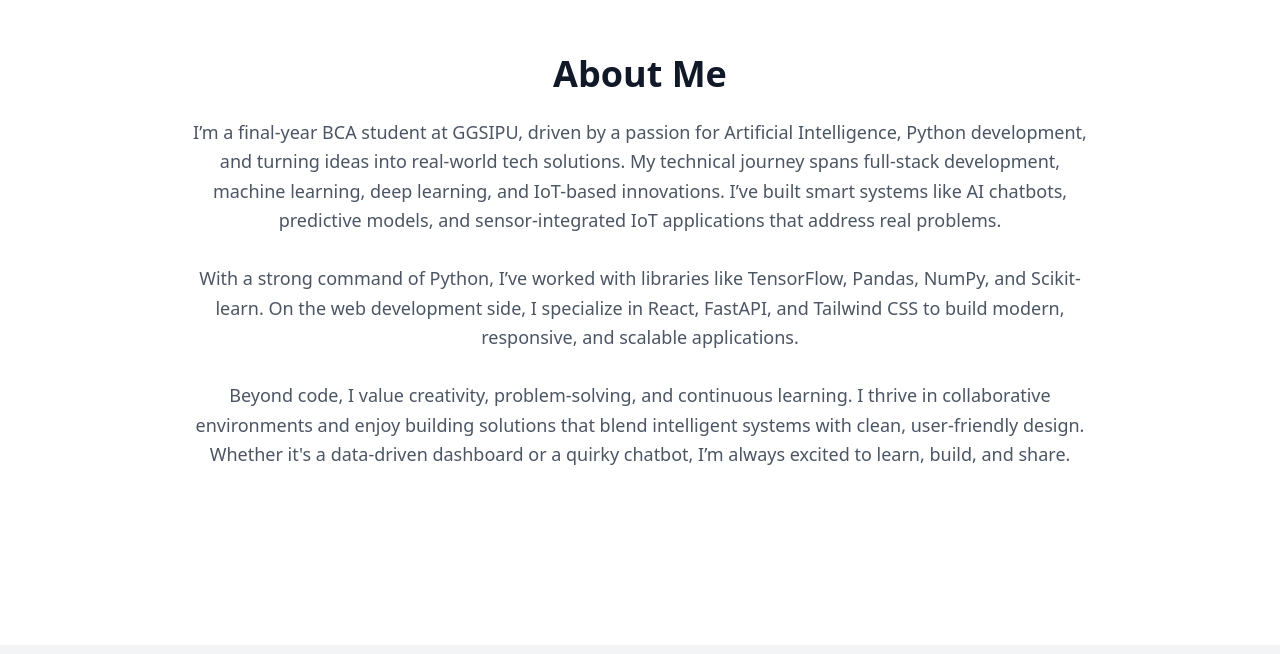
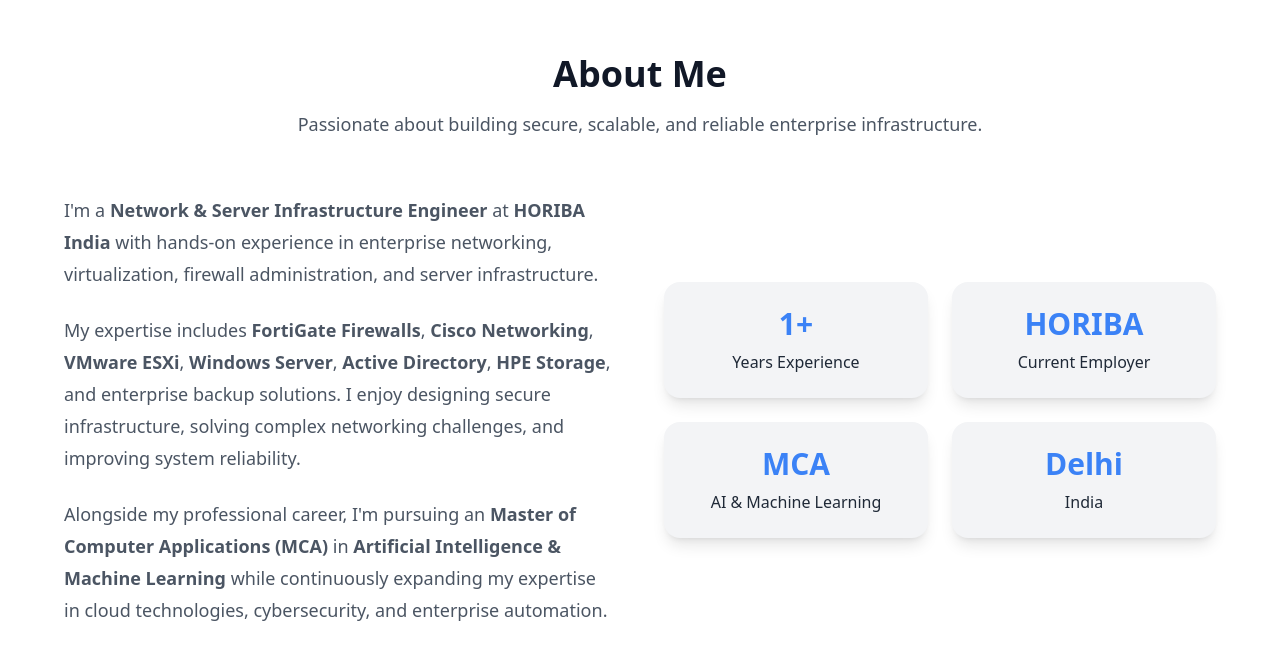
Before and after one commit to Shiven-gupta/my-portfolio, a React (Create React App) app: page / in a window 1280 px wide. Shown: the part 1026-1680 px from the top of the page. Built offline with nearby package versions, Linux system fonts and the light colour scheme.

Commit message:
About.jsx

```diff
--- a/src/components/About.jsx
+++ b/src/components/About.jsx
@@ -1,20 +1,76 @@
 export default function About() {
   return (
-    <section id="about" className="bg-white dark:bg-gray-900 text-gray-800 dark:text-gray-100 px-6 py-20">
-      <div className="max-w-4xl mx-auto text-center">
-        <h2 className="text-4xl font-bold mb-6 text-gray-900 dark:text-white">About Me</h2>
-        <p className="text-lg text-gray-600 dark:text-gray-300 leading-relaxed">
-          I’m a final-year BCA student at GGSIPU, driven by a passion for
-          Artificial Intelligence, Python development, and turning ideas into
-          real-world tech solutions. My technical journey spans full-stack development,
-          machine learning, deep learning, and IoT-based innovations. I’ve built smart
-          systems like AI chatbots, predictive models, and sensor-integrated IoT applications
-          that address real problems.
-          <br /><br />
-          With a strong command of Python, I’ve worked with libraries like TensorFlow, Pandas, NumPy, and Scikit-learn. On the web development side, I specialize in React, FastAPI, and Tailwind CSS to build modern, responsive, and scalable applications.
-          <br /><br />
-          Beyond code, I value creativity, problem-solving, and continuous learning. I thrive in collaborative environments and enjoy building solutions that blend intelligent systems with clean, user-friendly design. Whether it's a data-driven dashboard or a quirky chatbot, I’m always excited to learn, build, and share.
-        </p>
+    <section
+      id="about"
+      className="bg-white dark:bg-gray-900 text-gray-800 dark:text-gray-100 px-6 py-20"
+    >
+      <div className="max-w-6xl mx-auto">
+        {/* Heading */}
+        <div className="text-center mb-14">
+          <h2 className="text-4xl font-bold text-gray-900 dark:text-white">
+            About Me
+          </h2>
+
+          <p className="mt-4 text-lg text-gray-600 dark:text-gray-400">
+            Passionate about building secure, scalable, and reliable enterprise
+            infrastructure.
+          </p>
+        </div>
+
+        {/* About Content */}
+        <div className="grid md:grid-cols-2 gap-12 items-center">
+          {/* Left */}
+          <div>
+            <p className="text-lg leading-8 text-gray-600 dark:text-gray-300">
+              I'm a <strong>Network & Server Infrastructure Engineer</strong> at
+              <strong> HORIBA India</strong> with hands-on experience in
+              enterprise networking, virtualization, firewall administration,
+              and server infrastructure.
+            </p>
+
+            <p className="mt-6 text-lg leading-8 text-gray-600 dark:text-gray-300">
+              My expertise includes <strong>FortiGate Firewalls</strong>,
+              <strong> Cisco Networking</strong>,
+              <strong> VMware ESXi</strong>,
+              <strong> Windows Server</strong>,
+              <strong> Active Directory</strong>,
+              <strong> HPE Storage</strong>, and enterprise backup solutions. I
+              enjoy designing secure infrastructure, solving complex networking
+              challenges, and improving system reliability.
+            </p>
+
+            <p className="mt-6 text-lg leading-8 text-gray-600 dark:text-gray-300">
+              Alongside my professional career, I'm pursuing an
+              <strong> Master of Computer Applications (MCA)</strong> in
+              <strong> Artificial Intelligence & Machine Learning</strong> while
+              continuously expanding my expertise in cloud technologies,
+              cybersecurity, and enterprise automation.
+            </p>
+          </div>
+
+          {/* Right - Quick Facts */}
+          <div className="grid grid-cols-2 gap-6">
+            <div className="bg-gray-100 dark:bg-gray-800 rounded-2xl p-6 text-center shadow-lg">
+              <h3 className="text-3xl font-bold text-blue-500">1+</h3>
+              <p className="mt-2">Years Experience</p>
+            </div>
+
+            <div className="bg-gray-100 dark:bg-gray-800 rounded-2xl p-6 text-center shadow-lg">
+              <h3 className="text-3xl font-bold text-blue-500">HORIBA</h3>
+              <p className="mt-2">Current Employer</p>
+            </div>
+
+            <div className="bg-gray-100 dark:bg-gray-800 rounded-2xl p-6 text-center shadow-lg">
+              <h3 className="text-3xl font-bold text-blue-500">MCA</h3>
+              <p className="mt-2">AI & Machine Learning</p>
+            </div>
+
+            <div className="bg-gray-100 dark:bg-gray-800 rounded-2xl p-6 text-center shadow-lg">
+              <h3 className="text-3xl font-bold text-blue-500">Delhi</h3>
+              <p className="mt-2">India</p>
+            </div>
+          </div>
+        </div>
       </div>
     </section>
   );
```
